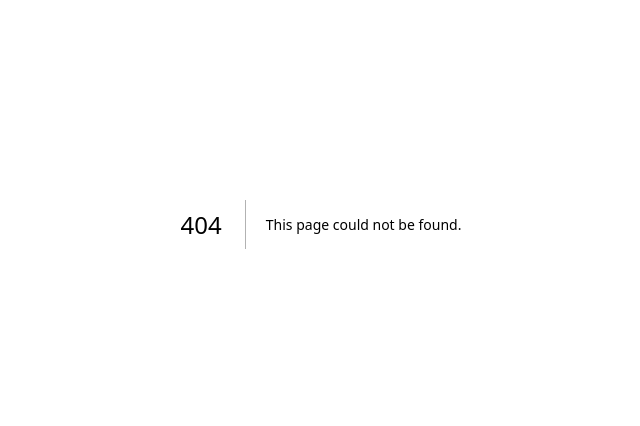
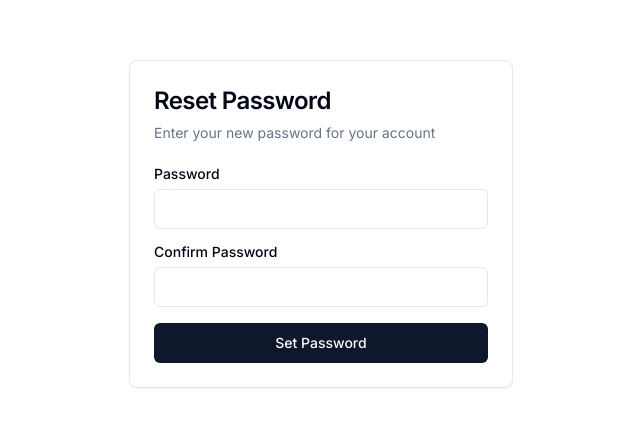
Before and after one commit to kaungmyathan22/golang-nextjs-blog, a Next.js app in the folder client/: page /reset-password in a window 1280 px wide. Before the commit this address had no page. Shown: the part 176-602 px from the top of the page, without its empty margins (319-959 px from the left). Built offline with nearby package versions, Linux system fonts and the light colour scheme.

Commit message:
update(): set password page added

```diff
--- /dev/null
+++ b/client/src/app/(auth)/reset-password/page.tsx
@@ -0,0 +1,49 @@
+"use client";
+
+import Client from "@/components/shared/Client";
+import { Button } from "@/components/ui/button";
+import {
+  Card,
+  CardContent,
+  CardDescription,
+  CardHeader,
+  CardTitle,
+} from "@/components/ui/card";
+import { Input } from "@/components/ui/input";
+import { Label } from "@/components/ui/label";
+
+export default function ResetPassword() {
+  return (
+    <Client>
+      <div className="h-screen w-screen grid place-content-center">
+        <Card className="mx-auto min-w-96">
+          <CardHeader>
+            <CardTitle className="text-2xl">Reset Password</CardTitle>
+            <CardDescription>
+              Enter your new password for your account
+            </CardDescription>
+          </CardHeader>
+          <CardContent>
+            <div className="grid gap-4">
+              <div className="grid gap-2">
+                <div className="flex items-center">
+                  <Label htmlFor="password">Password</Label>
+                </div>
+                <Input id="password" type="password" required />
+              </div>
+              <div className="grid gap-2">
+                <div className="flex items-center">
+                  <Label htmlFor="password">Confirm Password</Label>
+                </div>
+                <Input id="password" type="password" required />
+              </div>
+              <Button type="submit" className="w-full">
+                Set Password
+              </Button>
+            </div>
+          </CardContent>
+        </Card>
+      </div>
+    </Client>
+  );
+}
```
